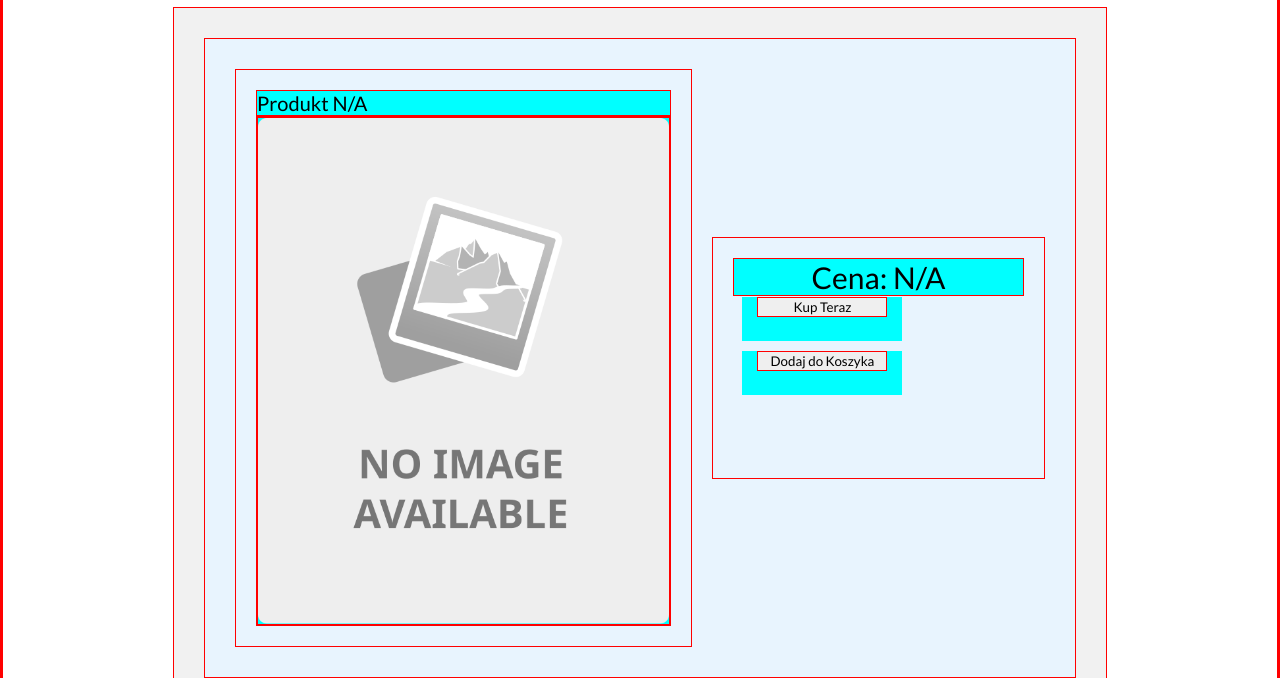
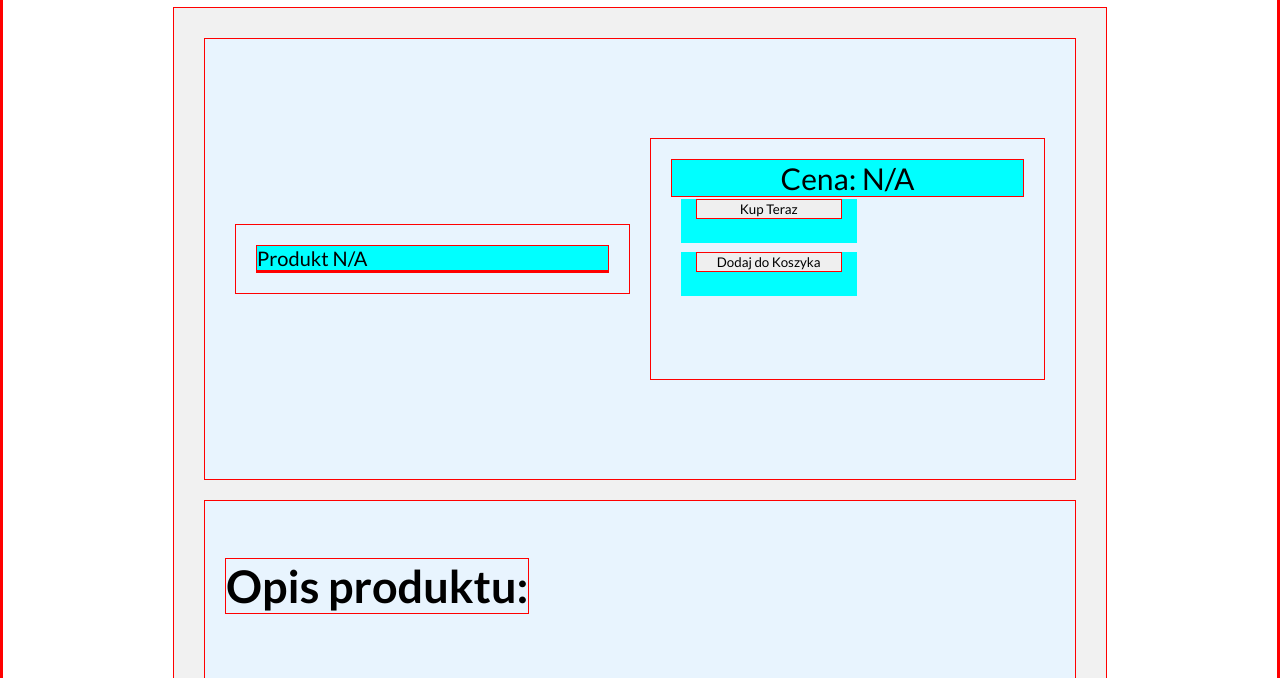
Before and after one commit to lisuseq/PB_Project_WWW, a plain HTML site: page product.html in a window 1280 px wide. Shown: the part 93-771 px from the top of the page. Drawn offline with Linux system fonts and the light colour scheme.

Commit message:
Dodanie paru divów

```diff
--- a/product.html
+++ b/product.html
@@ -54,7 +54,7 @@
                 <div id="product" class="mainContainerSection">
                     <div id="leftProduct">
                         <div id="productHeader">Produkt N/A</div>
-                        <div id="productImageDiv"> <img src="images\No-Image-Placeholder.png" id="imageAnchor" alt="PRODUKT"></div>
+                        <div id="box"></div>
                     </div>
                     <div id="rightProduct">
                         <div id="price">Cena: N/A</div> <!--Add discount price later -->
@@ -63,7 +63,6 @@
                     </div>
                 </div>
                 <div id="description" class="mainContainerSection">
-                    <!-- Change layout -->
                     <h2>Opis produktu:</h2>
                     <p id="descrP">N/A</p>
                 </div>
```
